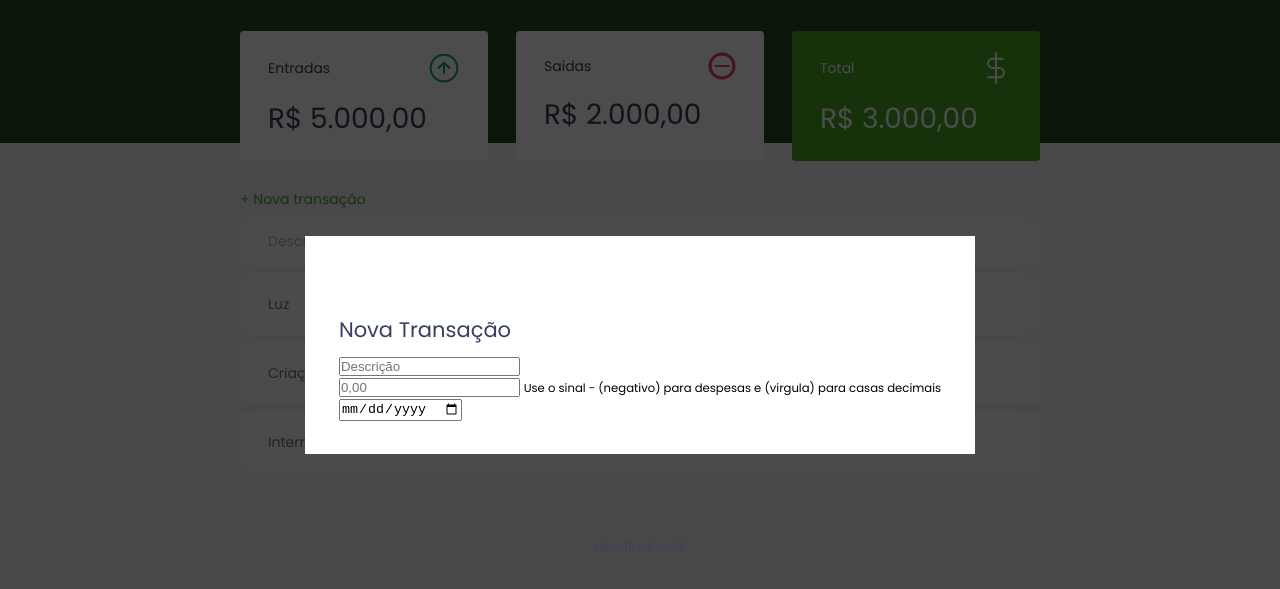
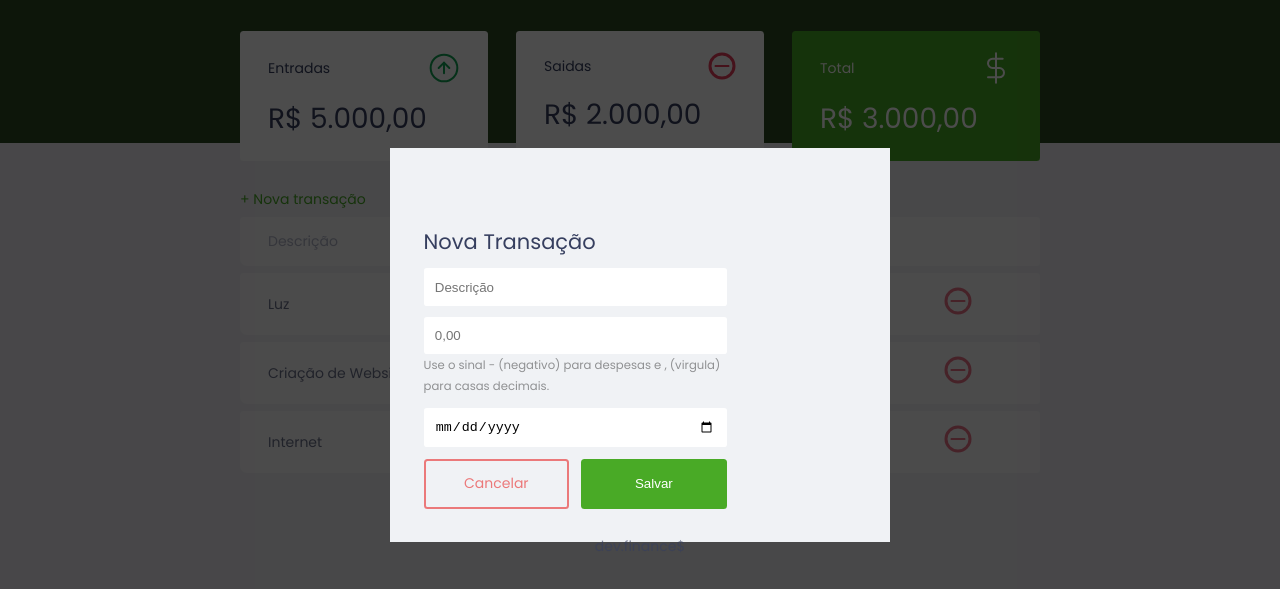
Before and after one commit to lcszraaad/Dev-Finances, a plain HTML site: page index.html in a window 1280 px wide. Shown: the part 55-644 px from the top of the page. Drawn offline with Linux system fonts and the light colour scheme.

Commit message:
lcszraaad/calculadora

```diff
--- a/index.html
+++ b/index.html
@@ -126,16 +126,21 @@
 
                         <label class="sr-only" for="">Valor</label>
                         <input type="number" step="0.01" id="amount" name="amount" placeholder="0,00">
-                        <small class="help">Use o sinal - (negativo) para despesas e (virgula) para casas decimais</small>
+                        <small class="help">Use o sinal - (negativo) para despesas e , (virgula) para casas decimais.</small>
 
                     </div>
 
                     <div class="input-group">
 
                         <label class="sr-only" for="">Data</label>
-                        <input type="date" id="Data" name="data" placeholder="">
+                        <input type="date" id="Date" name="date" placeholder="01/01/2021">
 
 
+                    </div>
+
+                    <div class="input-group actions">
+                        <a href="#" class="button cancel">Cancelar</a>
+                        <button class="button">Salvar</button>
                     </div>
 
                 </form>
--- a/style.css
+++ b/style.css
@@ -1,7 +1,9 @@
 /*=====Global======*/
 :root{
     --dark-blue: #363f5f;
-
+    --green: #49AA26;
+    --lightgreen: #3dd705;
+    --red: #e92929;
 }
 
 * {
@@ -52,17 +54,58 @@ h2{
 
 /*====Links and Buttons=====*/
 a{
-    color: #49aa26;
+    color: var(--green);
     text-decoration: none;
 }
 
 a:hover{
-    color: #3dd705;
+    color: var(--lightgreen);
+}
+
+button{
+    width: 100%;
+    height: 50px;
+
+    border: none;
+
+    color: white;
+    background: var(--green);
+
+    padding: 0;
+    border-radius: 0.25rem;
+
+    cursor: pointer;
+}
+
+button:hover{
+    background: var(--lightgreen);
+
 }
 
 .button.new{
     display:inline-block;
     margin-bottom: .8rem;
+}
+
+.button.cancel{
+
+    color: var(--red);
+    border: 2px var(--red) solid;
+    border-radius: 0.25rem;
+
+    height: 50px;
+
+    display: flex;
+    align-items: center;
+    justify-content: center;
+
+    opacity: 0.6;
+}
+
+.button.cancel:hover{
+    opacity: 1;
+
+
 }
 
 /*header ===========*/
@@ -118,7 +161,7 @@ header{
 }
 
 .card.total{
-    background: #49aa26;
+    background: var(--green);
     color: white;
 }
 
@@ -224,9 +267,50 @@ td.expense{
 
 .modal{
 
-    background-color: white;
+    background-color:#F0F2f5;
     padding: 2.4rem;
-    position: relative;
+    width: 90%;
+    max-width: 500px;
+}
+
+/*====form===*/
+
+#form{
+    max-width: 500px;
+    width: 70%;
+}
+
+form h2{
+    margin-top: 0;
+}
+
+#form form input{
+
+    border: none;
+    border-radius: 0.2rem;
+
+    padding: 0.8rem;
+
+    width: 100%;
+}
+
+.input-group{
+    margin-top:0.8rem ;
+}
+
+.input-group small{
+    opacity: 0.4;
+}
+
+.input-group.actions{
+    display: flex;
+    justify-content: space-between;
+    align-items: center;
+}
+
+.input-group.actions .button,
+.input-group.actions button{
+    width: 48%;
 }
 
 /*footer======*/
```
